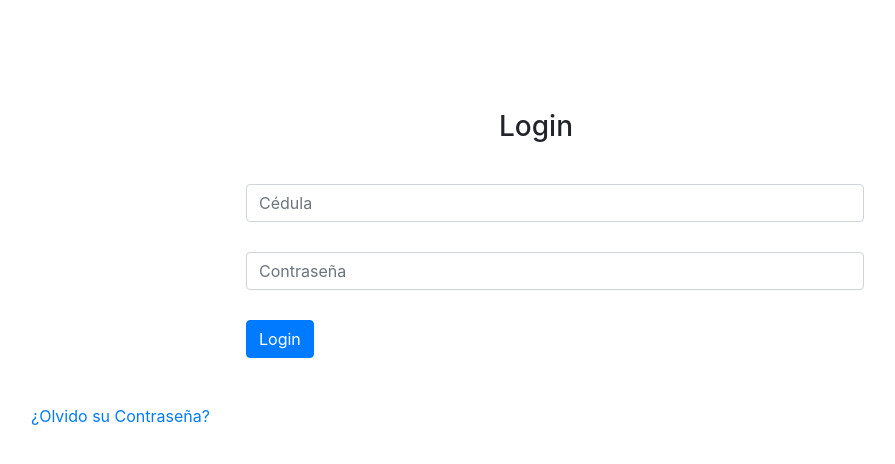
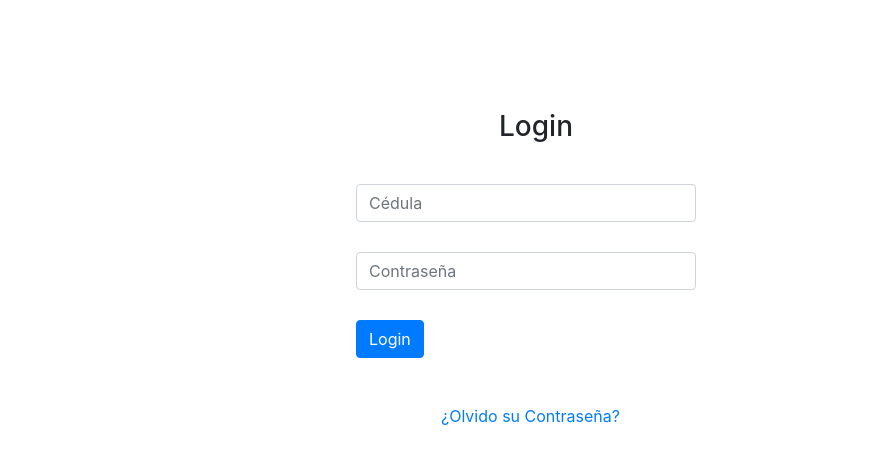
Before and after one commit to Aaron776/integrador-angular, an Angular app: page / in a window 1280 px wide. Shown: the top 464 px of the page, without its empty margins (104-999 px from the left). Built offline with nearby package versions, Linux system fonts and the light colour scheme.

Commit message:
ajustes login

```diff
--- a/src/app/error-not-found/error-not-found.component.html
+++ b/src/app/error-not-found/error-not-found.component.html
@@ -12,7 +12,7 @@
           <div class="error-actions">
             <a href="/" class="btn btn-primary btn-lg"><span
               class="glyphicon glyphicon-home"></span>
-              Take Me Home </a><a href="http://www.jquery2dotnet.com" class="btn btn-default btn-lg"><span
+              Take Me Home </a><a href="" class="btn btn-default btn-lg"><span
             class="glyphicon glyphicon-envelope"></span> Contact Support </a>
           </div>
         </div>
--- a/src/app/login/login.component.css
+++ b/src/app/login/login.component.css
@@ -3,7 +3,7 @@ h3{ text-align: center;
     margin-top: 110px;}
 
     input{margin-bottom: 30px;
-          margin-left: 250px;}
+          margin-left: 360px;}
 
 
     form{margin-left: 320px ;
@@ -11,5 +11,5 @@ h3{ text-align: center;
     text-align: left;}
 
     .form-group-input{
-        margin-left: 50px;
+        margin-left: 460px;
     }
--- a/src/app/login/login.component.html
+++ b/src/app/login/login.component.html
@@ -3,13 +3,13 @@
         <div class="col-md-12 login-form-1">
             <h3>Login</h3>
             <div class="form-group">
-                <div class="col-md-7">
+                <div class="col-md-4">
                     <input type="text" class="form-control" placeholder="Cédula" value="" required maxlength="10"
                         [(ngModel)]="user.ci" />
                 </div>
             </div>
             <div class="form-group">
-                <div class="col-md-7">
+                <div class="col-md-4">
                     <input type="password" class="form-control" placeholder="Contraseña" value="" required
                         [(ngModel)]="user.password" />
                 </div>
```
